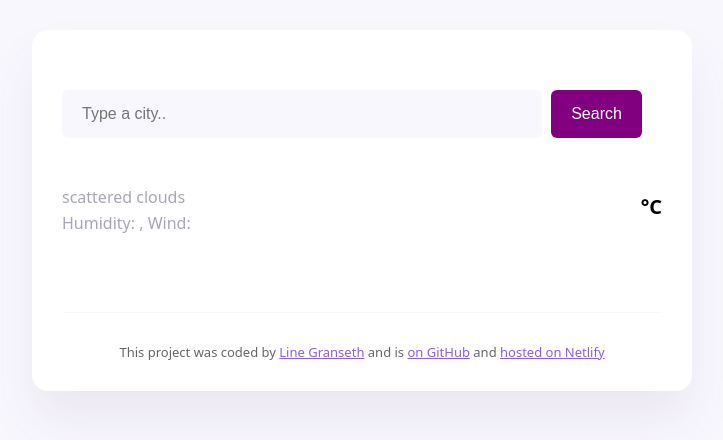
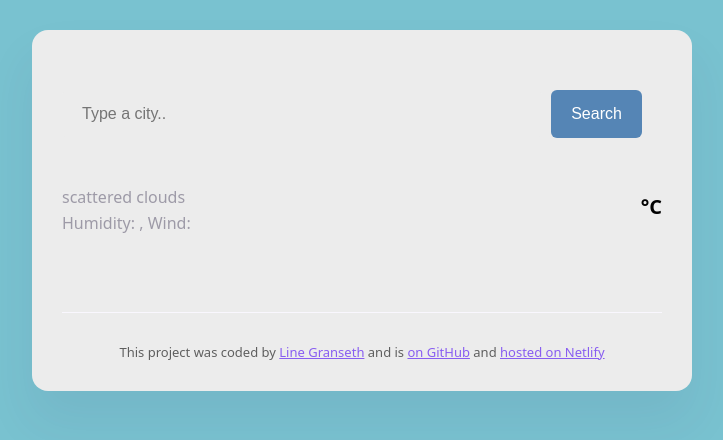
Before and after one commit to linegrr/new-app, a plain HTML site: page index.html in a window 1280 px wide. Shown: the whole page, without its empty margins (278-1001 px from the left). Drawn offline with nearby package versions, Linux system fonts and the light colour scheme; a web font is replaced by a local one.

Commit message:
Changed color

```diff
--- a/src/style.css
+++ b/src/style.css
@@ -1,5 +1,5 @@
 body {
-  background: #f9f7fe;
+  background: #79c2d0;
   font-family: system-ui, -apple-system, BlinkMacSystemFont, "Segoe UI", Roboto,
     Oxygen, Ubuntu, Cantarell, "Open Sans", "Helvetica Neue", sans-serif;
 }
@@ -24,7 +24,7 @@ a {
   color: #885df1;
 }
 .weather-app {
-  background-color: white;
+  background-color: #ececec;
   max-width: 600px;
   margin: 30px auto;
   box-shadow: 0 30px 50px rgba(65, 50, 100, 0.08);
@@ -33,7 +33,7 @@ a {
 }
 
 .search-form-input {
-  background-color: #f9f7fe;
+  background-color: #ececec;
   border: none;
   border-radius: 6px;
   width: 80%;
@@ -43,7 +43,7 @@ a {
 
 .search-form-button {
   border: none;
-  background: purple;
+  background: #5585b5;
   padding: 15px 20px;
   color: white;
   border-radius: 6px;
@@ -69,7 +69,7 @@ a {
   font-weight: 500;
 }
 .weather-app strong {
-  color: pink;
+  color: #5585b5;
 }
 .weather-temperature {
   display: flex;
```
